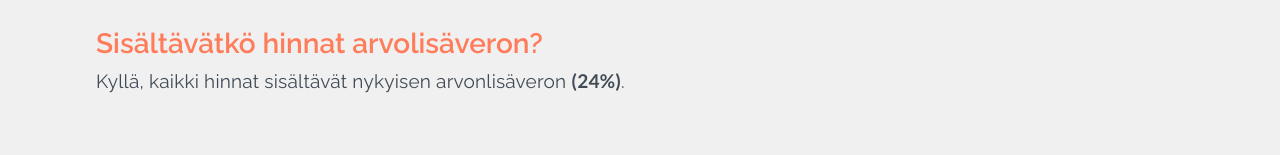
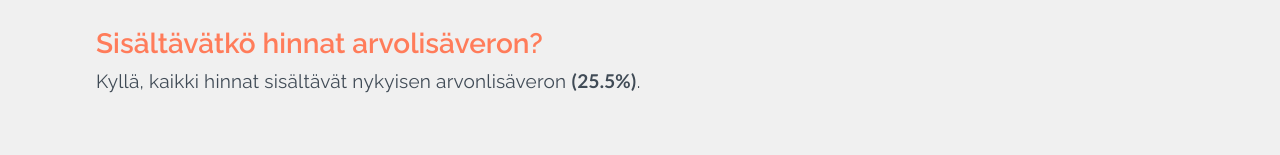
Before and after one commit to thevaldev/epossu-fi, a React (Vite) app: page /tietoa in a window 1280 px wide. Shown: the part 608-763 px from the top of the page. Built offline with nearby package versions, Linux system fonts and the light colour scheme; no server answers.

Commit message:
Update VAT percentage

```diff
--- a/src/pages/About.tsx
+++ b/src/pages/About.tsx
@@ -35,7 +35,7 @@ const Scenes = () => {
         <p className="lead">
           Kyllä, kaikki hinnat sisältävät nykyisen arvonlisäveron{" "}
           <span className="number">
-            <b>(24%)</b>
+            <b>(25.5%)</b>
           </span>
           .
         </p>
```
